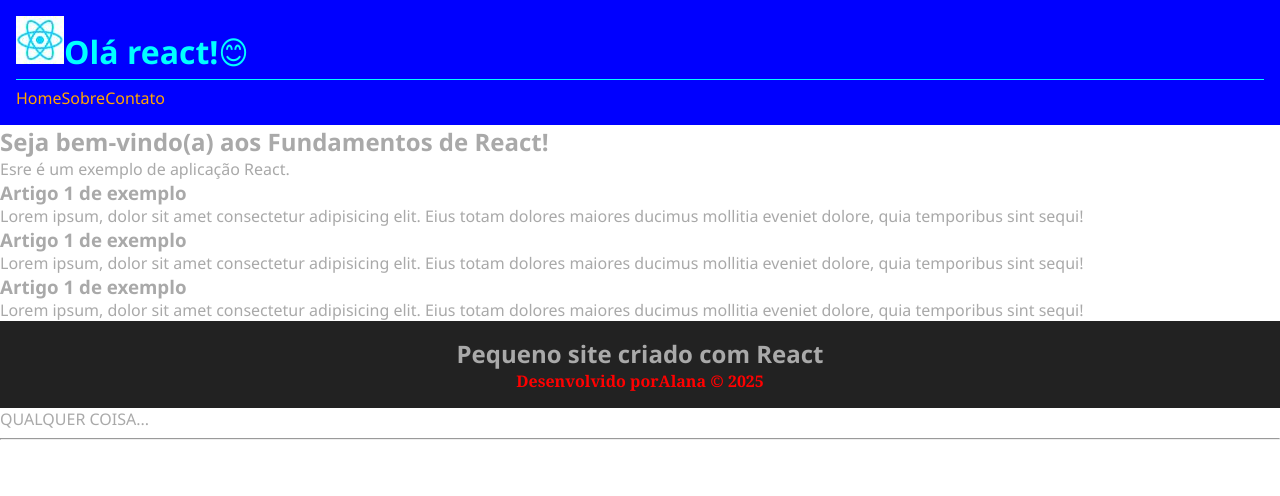
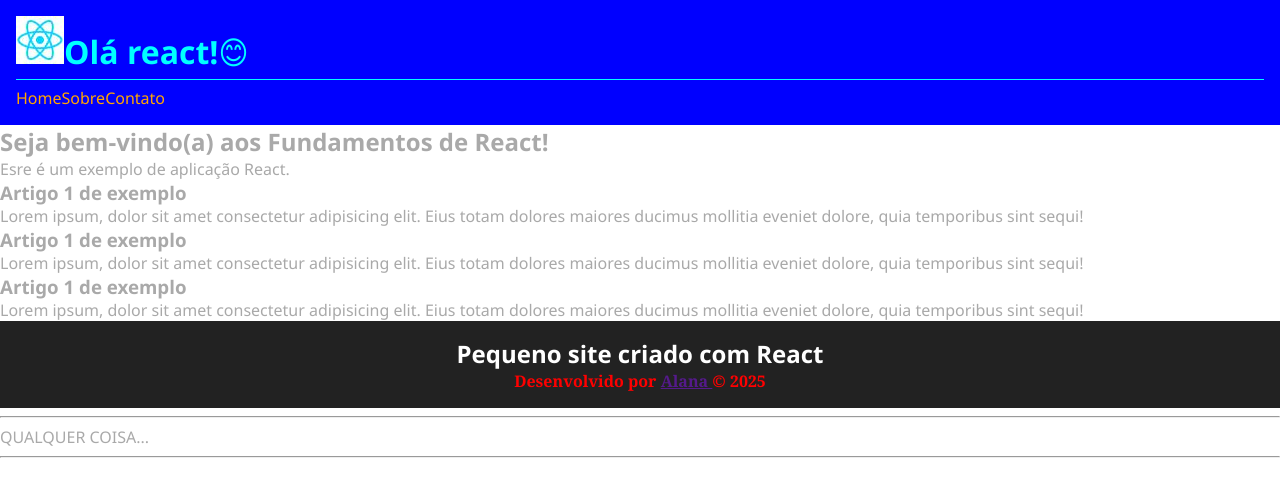
Before and after one commit to alanasrocha08/react-fundamentos, a React (Vite) app: page / in a window 1280 px wide. Shown: the top 496 px of the page. Built offline with nearby package versions, Linux system fonts and the light colour scheme.

Commit message:
Update Rodape.tsx

```diff
--- a/src/components/Rodape.tsx
+++ b/src/components/Rodape.tsx
@@ -2,7 +2,7 @@ import type { CSSProperties } from "react";
 
 const estilosRodape: CSSProperties = {
   backgroundColor: "#222",
-  color: "#fffff",
+  color: "white",
   textAlign: "center",
   padding: "1rem",
 };
@@ -13,10 +13,14 @@ export default function Rodape() {
       <footer style={estilosRodape}>
         <h2>Pequeno site criado com React</h2>
         <p style={{ color: "red", fontWeight: "bold" }}>
-          Desenvolvido por
-          <b>Alana</b> &copy; 2025
+          Desenvolvido por{" "}
+          <b>
+            <a href="">Alana </a>
+          </b>
+          &copy; 2025
         </p>
       </footer>
+      <hr />
       <p className="outro-texto">Qualquer coisa...</p>
       <hr />
     </>
```
